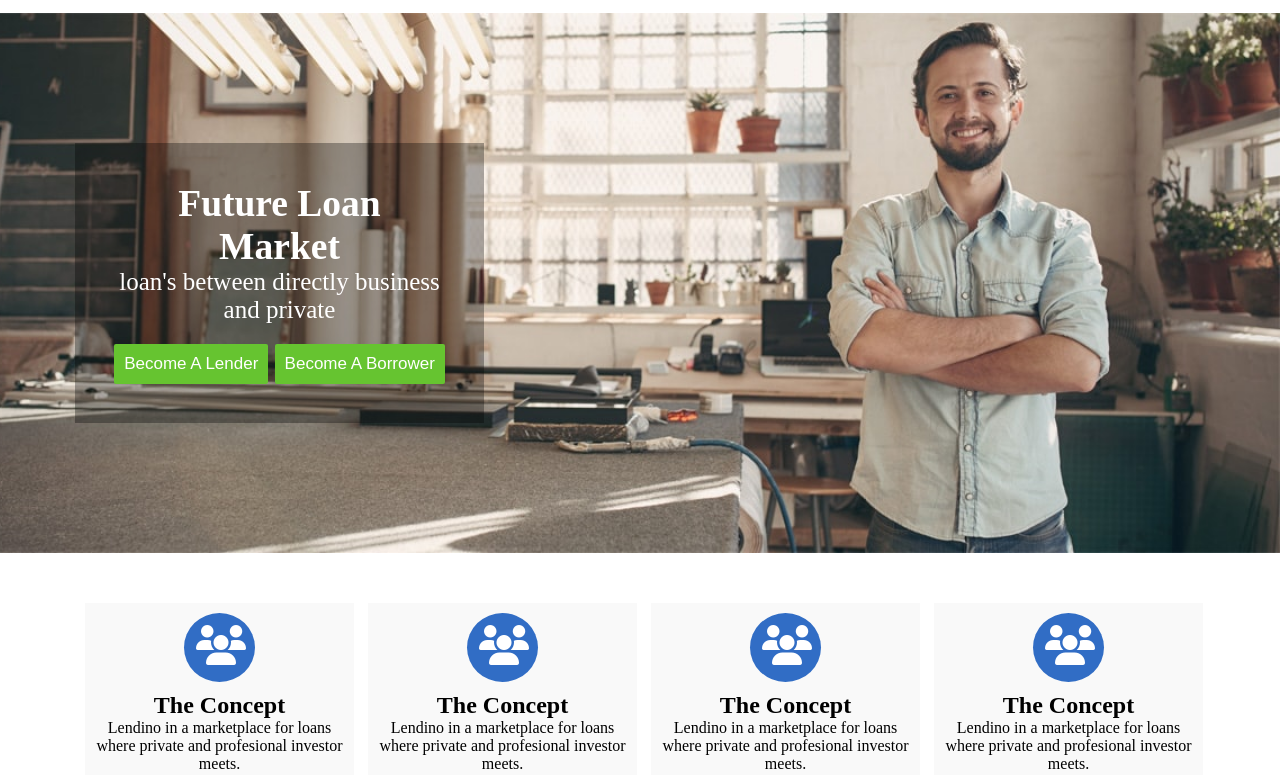
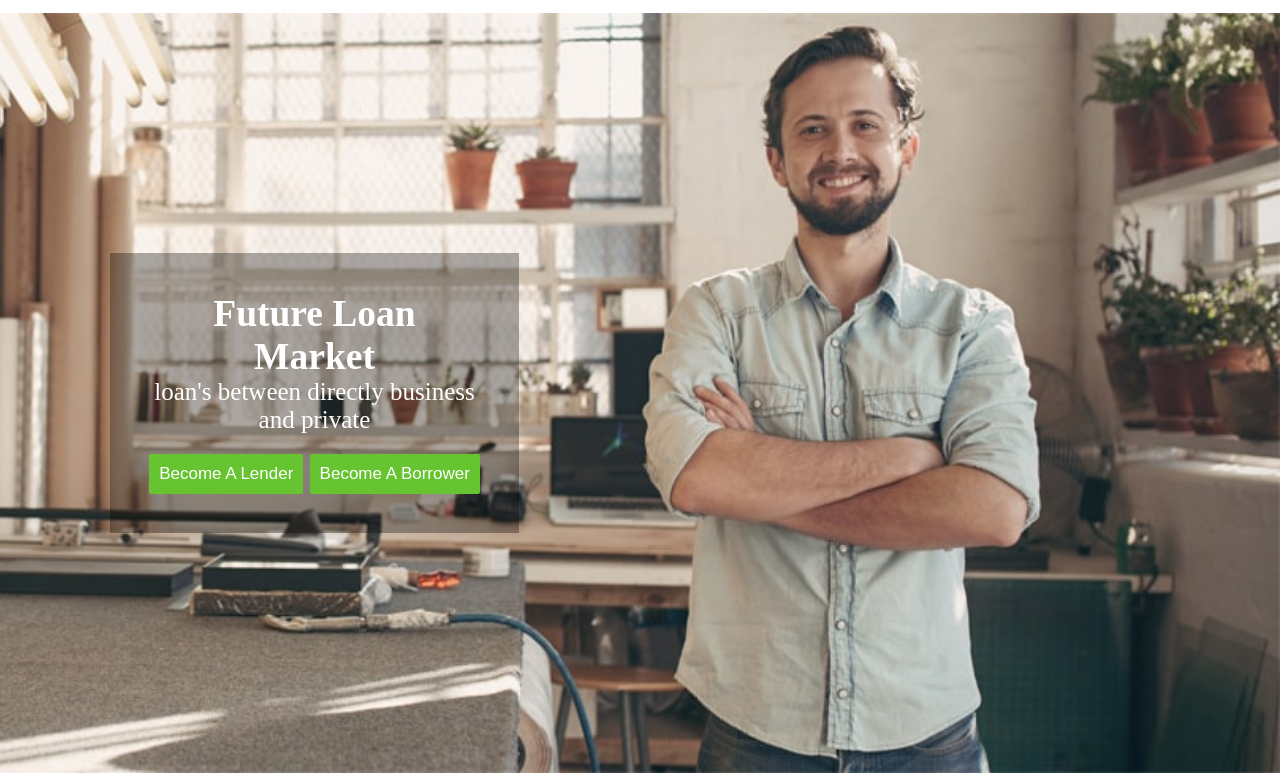
Before and after one commit to Rony-Hasan/Lendino_project, a plain HTML site: page index.html in a window 1280 px wide. Shown: the part 62-837 px from the top of the page. Drawn offline with Linux system fonts and the light colour scheme.

Commit message:
Update Styles.css

```diff
--- a/CSS/Styles.css
+++ b/CSS/Styles.css
@@ -33,6 +33,7 @@ background-image: url(../Image/frontpage.jpg);
 background-repeat: no-repeat;
 background-size: cover;
 background-position: 100%;
+padding: 110px;
 
 }
 
```
